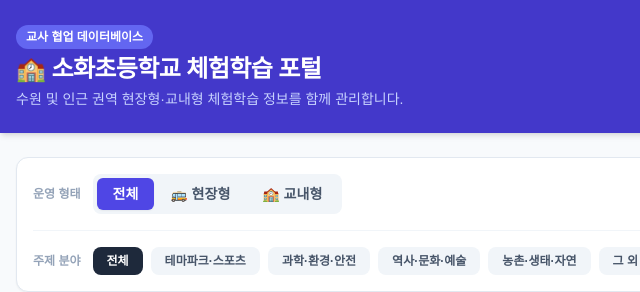
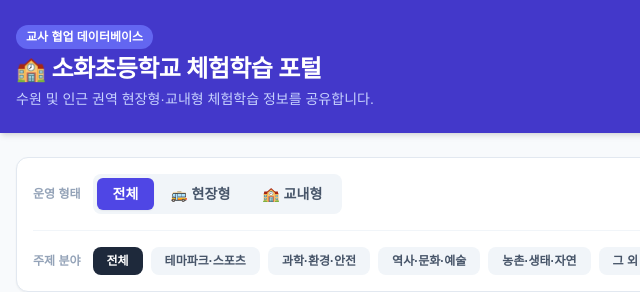
Before and after one commit to Sohwa2026/field-trip, a plain HTML site: page index.html in a window 1280 px wide. Shown: the top 292 px of the page, 0-640 px from the left. Drawn offline with nearby package versions, Linux system fonts and the light colour scheme; no server answers; a web font is replaced by a local one.

Commit message:
Update index.html

```diff
--- a/index.html
+++ b/index.html
@@ -19,7 +19,7 @@
       <div>
         <span class="inline-block bg-indigo-500 text-xs font-semibold px-2.5 py-1 rounded-full mb-1">교사 협업 데이터베이스</span>
         <h1 class="text-2xl font-bold tracking-tight">🏫 소화초등학교 체험학습 포털</h1>
-        <p class="text-indigo-200 text-sm mt-1">수원 및 인근 권역 현장형·교내형 체험학습 정보를 함께 관리합니다.</p>
+        <p class="text-indigo-200 text-sm mt-1">수원 및 인근 권역 현장형·교내형 체험학습 정보를 공유합니다.</p>
       </div>
       <button onclick="openModal()" class="bg-white text-indigo-700 hover:bg-indigo-50 font-bold px-5 py-2.5 rounded-lg shadow transition flex items-center justify-center gap-2">
         <span>+ 새 장소/프로그램 추가</span>
```
